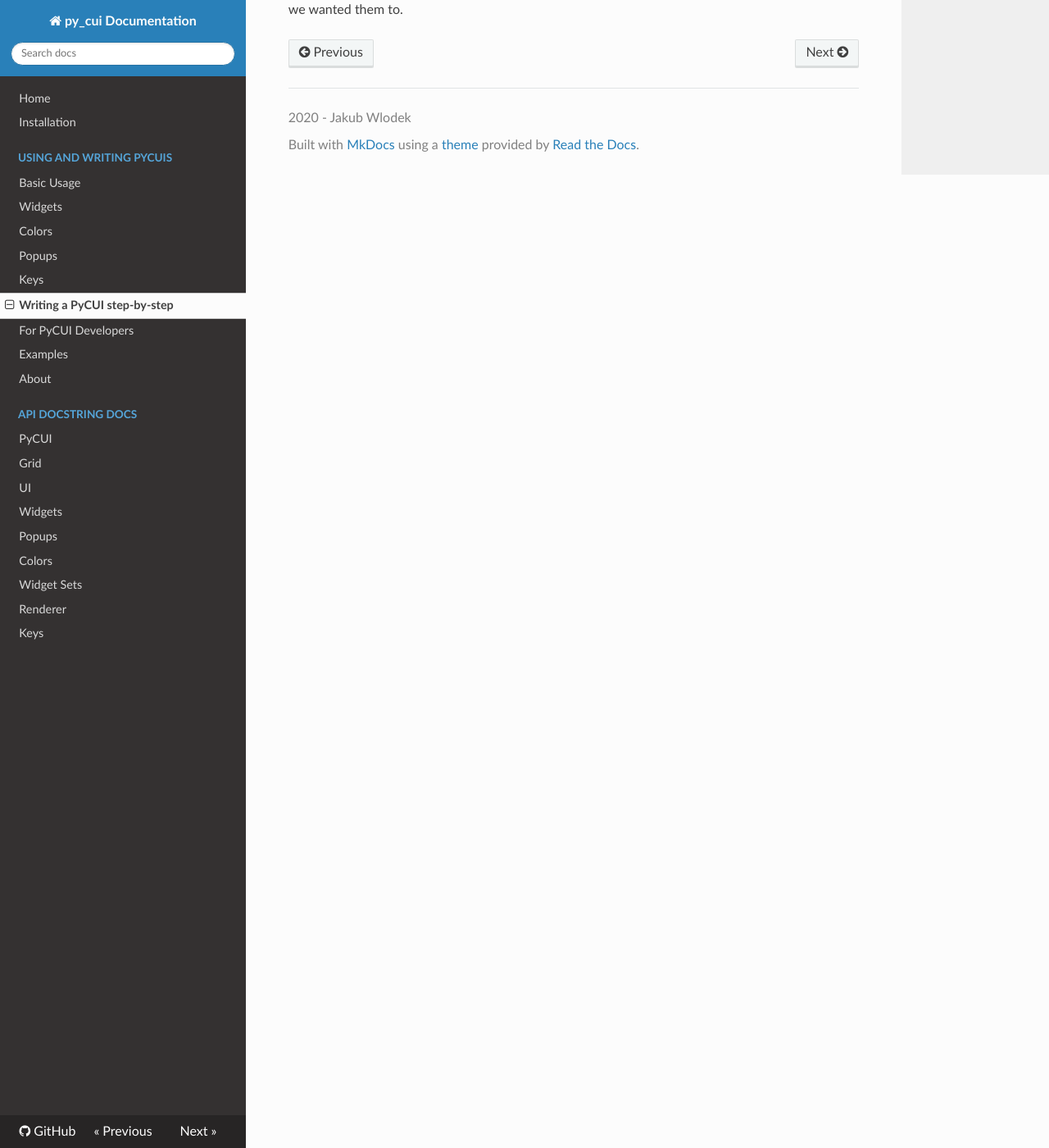
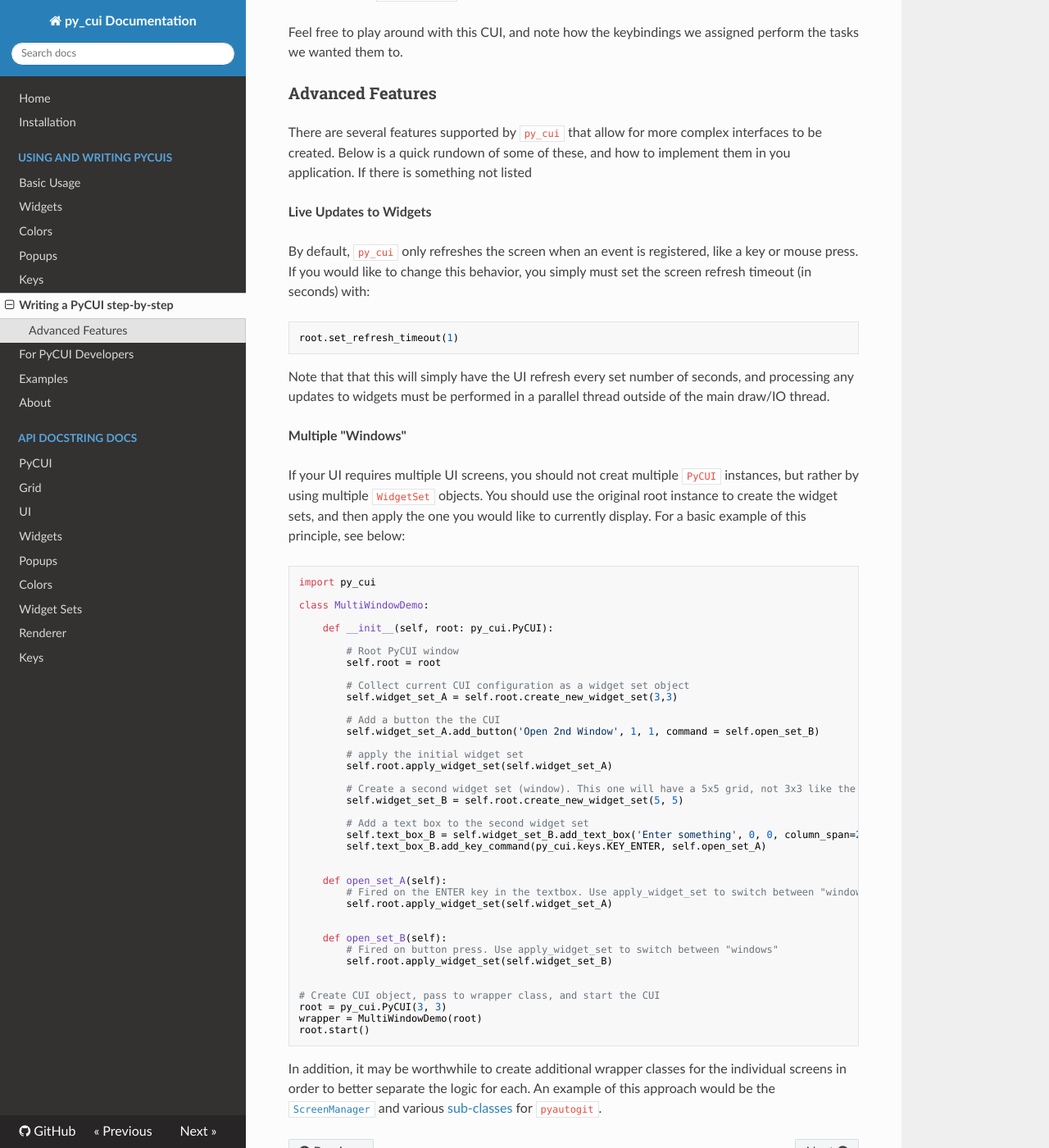
Before and after one commit to jwlodek/py_cui, an MkDocs documentation site: the page built from docs/writing.md, in a window 1280 px wide and 1400 px high, scrolled down 3720 px. Shown: the whole window at 82% size. Built offline with MkDocs 1.6.1, drawn with Linux system fonts in a browser that asks for light colours; nearby versions of some CDN libraries; some of the changed text lies outside the part shown.

Commit message:
Documentation updates, update copyright date, add windows package build workflow

````diff
--- a/docs/writing.md
+++ b/docs/writing.md
@@ -2,7 +2,7 @@
 
 Once you have installed `py_cui`, you can continue on to create an application.
 
-On this page, we will create a simple `py_cui` program, step by step. We will create something similar to the todo list example that can be seen in the `examples` directory in the repository.
+On this page, we will create a simple `py_cui` program, step by step. We will create something similar to the todo list example that can be seen in the [`examples`](https://github.com/jwlodek/py_cui/blob/master/examples/simple_todo_list.py) directory in the repository.
 
 To get started, you can either use the `py_cui_cookiecutter` template, or start the project from scratch.
 
@@ -49,7 +49,7 @@
 class SimpleTodoList:
 
     # We add type annotations to our master PyCUI objects for improved intellisense
-    def __init__(self, master):
+    def __init__(self, master : py_cui.PyCUI):
 
         self.master = master
 
@@ -57,6 +57,8 @@
 root = py_cui.PyCUI(7, 6)
 
 # If we want to use unicode box characters, we toggle them on here.
+# Alternatively, you can define your own border characters using
+# root.set_border_characters(...)
 root.toggle_unicode_borders()
 root.set_title('CUI TODO List')
 s = SimpleTodoList(root)
@@ -94,7 +96,7 @@
 root.start()
 ```
 
-Note how we set the `row_span` and `column_span` values, so that even though the grid is 7x6, our widgets will actually be larger than that size. The reason we define these sizes is becaue we wish to have the text field fill a narrow row, meaning that we must subdivide the window into many rows.
+Note how we set the `row_span` and `column_span` values, so that even though the grid is 7x6, our widgets will actually be larger than any individual cell. The reason we define these sizes is becaue we wish to have the text field fill a narrow row, meaning that we must subdivide the window into many rows.
 
 **Step 3 - Add Key Commands**
 
@@ -185,3 +187,66 @@
 if you used the `cookiecutter` project template.
 
 Feel free to play around with this CUI, and note how the keybindings we assigned perform the tasks we wanted them to.
+
+### Advanced Features
+
+There are several features supported by `py_cui` that allow for more complex interfaces to be created. Below is a quick rundown of some of these, and how to implement them in you application. If there is something not listed
+
+**Live Updates to Widgets**
+
+By default, `py_cui` only refreshes the screen when an event is registered, like a key or mouse press. If you would like to change this behavior, you simply must set the screen refresh timeout (in seconds) with:
+
+```Python
+root.set_refresh_timeout(1)
+```
+
+Note that that this will simply have the UI refresh every set number of seconds, and processing any updates to widgets must be performed in a parallel thread outside of the main draw/IO thread.
+
+**Multiple "Windows"**
+
+If your UI requires multiple UI screens, you should not creat multiple `PyCUI` instances, but rather by using multiple `WidgetSet` objects. You should use the original root instance to create the widget sets, and then apply the one you would like to currently display. For a basic example of this principle, see below:
+
+```Python
+import py_cui
+
+class MultiWindowDemo:
+
+    def __init__(self, root: py_cui.PyCUI):
+
+        # Root PyCUI window
+        self.root = root
+
+        # Collect current CUI configuration as a widget set object
+        self.widget_set_A = self.root.create_new_widget_set(3,3)
+
+        # Add a button the the CUI
+        self.widget_set_A.add_button('Open 2nd Window', 1, 1, command = self.open_set_B)
+
+        # apply the initial widget set
+        self.root.apply_widget_set(self.widget_set_A)
+
+        # Create a second widget set (window). This one will have a 5x5 grid, not 3x3 like the original CUI
+        self.widget_set_B = self.root.create_new_widget_set(5, 5)
+
+        # Add a text box to the second widget set
+        self.text_box_B = self.widget_set_B.add_text_box('Enter something', 0, 0, column_span=2)
+        self.text_box_B.add_key_command(py_cui.keys.KEY_ENTER, self.open_set_A)
+
+
+    def open_set_A(self):
+        # Fired on the ENTER key in the textbox. Use apply_widget_set to switch between "windows"
+        self.root.apply_widget_set(self.widget_set_A)
+
+
+    def open_set_B(self):
+        # Fired on button press. Use apply_widget_set to switch between "windows"
+        self.root.apply_widget_set(self.widget_set_B)
+
+
+# Create CUI object, pass to wrapper class, and start the CUI
+root = py_cui.PyCUI(3, 3)
+wrapper = MultiWindowDemo(root)
+root.start()
+```
+
+In addition, it may be worthwhile to create additional wrapper classes for the individual screens in order to better separate the logic for each. An example of this approach would be the [`ScreenManager`](https://github.com/jwlodek/pyautogit/blob/master/pyautogit/screen_manager.py) and various [sub-classes](https://github.com/jwlodek/pyautogit/blob/master/pyautogit/settings_screen.py) for `pyautogit`.
--- a/requirements_dev.txt
+++ b/requirements_dev.txt
@@ -1,3 +1,4 @@
 pytest
 pytest-cov
+npdoc2md
 windows-curses ; platform_system=="Windows"
````
Also changed, not shown: README.md (+1 -1 lines), RELEASES.md (+2 -2 lines), docs/about.md (+1 -1 lines), docs/examples.md (+1 -1 lines), docs/index.md (+10 -3 lines), 2 other files.
